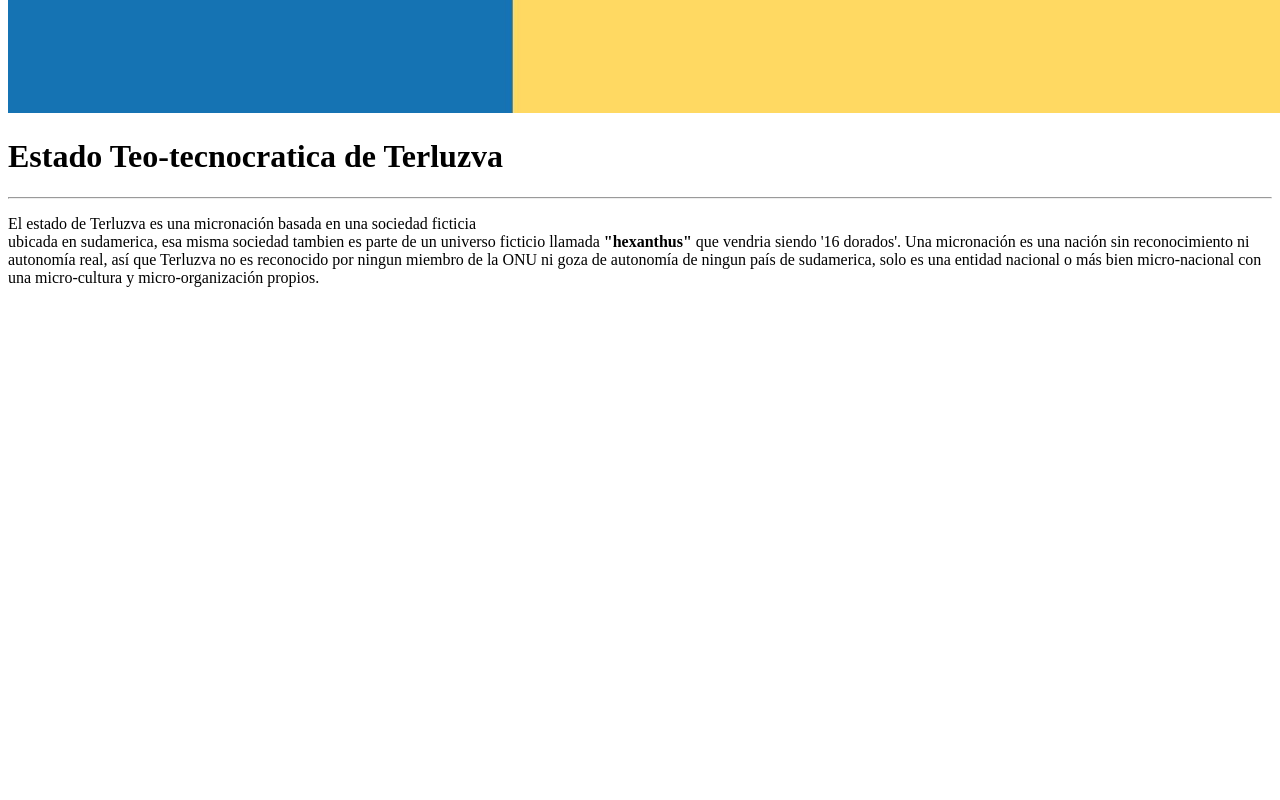
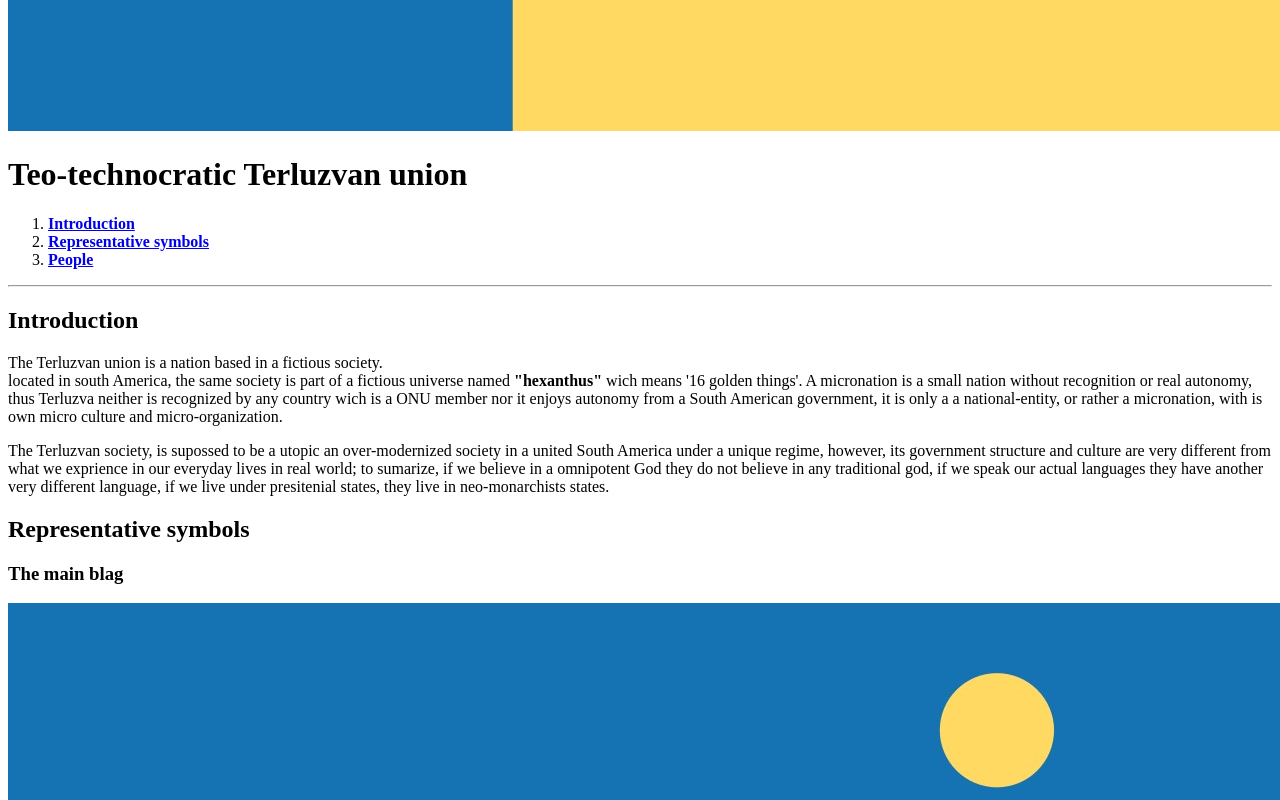
Before and after one commit to Surelysv/Terluzva, a plain HTML site: page index.html in a window 1280 px wide. Shown: the part 980-1780 px from the top of the page. Before the commit the page ends 1387 px from the top, so only its background shows below. Drawn offline with Linux system fonts and the light colour scheme.

Commit message:
Update index.html

```diff
--- a/index.html
+++ b/index.html
@@ -1,34 +1,70 @@
 <!DOCTYPE html>
-<html lang="es">
+<html lang="en">
     <head>
-        <title>Micronación Terluzva</title>
+        <title>Terluzva micronation</title>
         <meta name="author" content="Yasser López">
+        <link rel="icon" type="image/x-icon" href="intro_images/favicon.ico">
         <meta charset="UTF-8">
     </head>
     <body>
         <nav>
-
+            <a href="language.html">Language</a>
         </nav>
         <img src="intro_images/flag1.jpg" alt="bandera futurista de la cruz">
-        <h1>Estado Teo-tecnocratica de Terluzva</h1>
+        <h1>Teo-technocratic Terluzvan union</h1>
+        <nav>
+            <ol>
+                <li><a href="#section-1"><b>Introduction</b></a></li>
+                <li><a href="#section-2"><b>Representative symbols</b></a></li>
+                <li><a href="#section-3"><b>People</b></a></li>
+            </ol>
+        </nav>
         <hr>
-        <p>El estado de Terluzva es una micronación basada en una sociedad ficticia <br>
-        ubicada en sudamerica, esa misma sociedad tambien es parte de un universo ficticio
-        llamada <strong>"hexanthus"</strong> que vendria siendo '16 dorados'. Una micronación es una nación
-        sin reconocimiento ni autonomía real, así que Terluzva no es reconocido por ningun
-        miembro de la ONU ni goza de autonomía de ningun país de sudamerica, solo es una
-        entidad nacional o más bien micro-nacional con una micro-cultura y micro-organización
-        propios.</p>
-        <p>La sociedad de terluzva, se supone que es una sociedad utopica y demasiado modernizada
-        con una sudamerica unida bajo un solo regimen, no obstante, su estructura de gobierno
-        y cultura son muy diferentes a lo que experimentamos día a día en el mundo real; lo resumo,
-        si nosotros creemos en un Dios omnipotente, ellos no creen en iningún otro dios tradicional,
-        si nosotros hablamos español ellos tienen otro idioma, sí nosotros vivimos bajo estados
-        presidencialistas ellos viven en estados neo-monarquistas.
+        <a id="section-1"><h2>Introduction</h2></a>
+
+        <p>The Terluzvan union is a nation based in a fictious society. <br>
+        located in south America, the same society is part of a fictious universe
+        named <strong>"hexanthus"</strong> wich means '16 golden things'. A micronation is a small nation
+        without recognition or real autonomy, thus Terluzva neither is recognized by any country
+        wich is a ONU member nor it enjoys autonomy from a South American government, it is only a
+        a national-entity, or rather a micronation, with is own micro culture and micro-organization.</p>
+        <p>The Terluzvan society, is supossed to be a utopic an over-modernized society in
+        a united South America under a unique regime, however, its government structure
+        and culture are very different from what we exprience in our everyday lives in real world; to sumarize,
+        if we believe in a omnipotent God they do not believe in any traditional god,
+        if we speak our actual languages they have another very different language, if we live under presitenial
+        states, they live in neo-monarchists states.
         </p>
-        <blockquote><i>Este proyecto ha sido hecho por un hombre con inteligencia y personalidd
-            promedio, así que no habría problemas para conectar con el publico, que podía salir
-            mal.</i>
+        <a id="section-2"><h2>Representative symbols</h2></a>
+
+        <h3>The <strong>main</strong> blag</h3>
+        <img src="intro_images/TerluzvaFlag1.jpg" alt="blue and yellow flag with a rhombus with two moons">
+        <p>The first flag is the official flag of our nation, the flag represent the origin of our country
+        through the <em>rhombus</em> wich means the island where come the ancerters of our nation named
+        'Aurora Islands', also represent the intelligence with the blue color and the resilicience with the
+        yellow color, there are two circles wich are the Sirius star reflected by the ocean. The Sirius
+        star also appear in another symbol.
+        </p>
+        <a id="section-3"><h3>The <strong>Sirius star</strong></h3></a>
+
+        <img src="intro_images/TerluzvaFlag2.jpg">
+        <p>The Sirius Star help the ancesters to travel through a long path from Oceania to The Americas
+        and therefore the nation is not alone there are more nations from the same ancesters, those nations
+        are <b>lost</b> for now.
+        </p>
+
+        <h2>People</h2>
+        <p>The people in Terluzva micronation dont speak any know language because they have their own
+        language named padot, which means "Language of thoughts", this language is try to unify all
+        Terluzvan nations.<br>
+        Anexinism is the religion of the pre-Terluzvan nations and Terluzva current entity, the religion
+        don't have any god, there is a omnipotent entity know as "<b>Zhed</b>" wich means superior deithy,
+        the soul don't exist, there is essence inside every living being, every personality and own
+        characteristics are manifestations of the essence, in other words, we don't exist only the essence
+        in every body.
+        </p>
+        <blockquote><i>this project has been created by a man with average intelligence and personality,
+            so there shouldn't be any issues to connect with the public, what could go wrong?</i>
         </blockquote>
     </body>
 </html>
```
